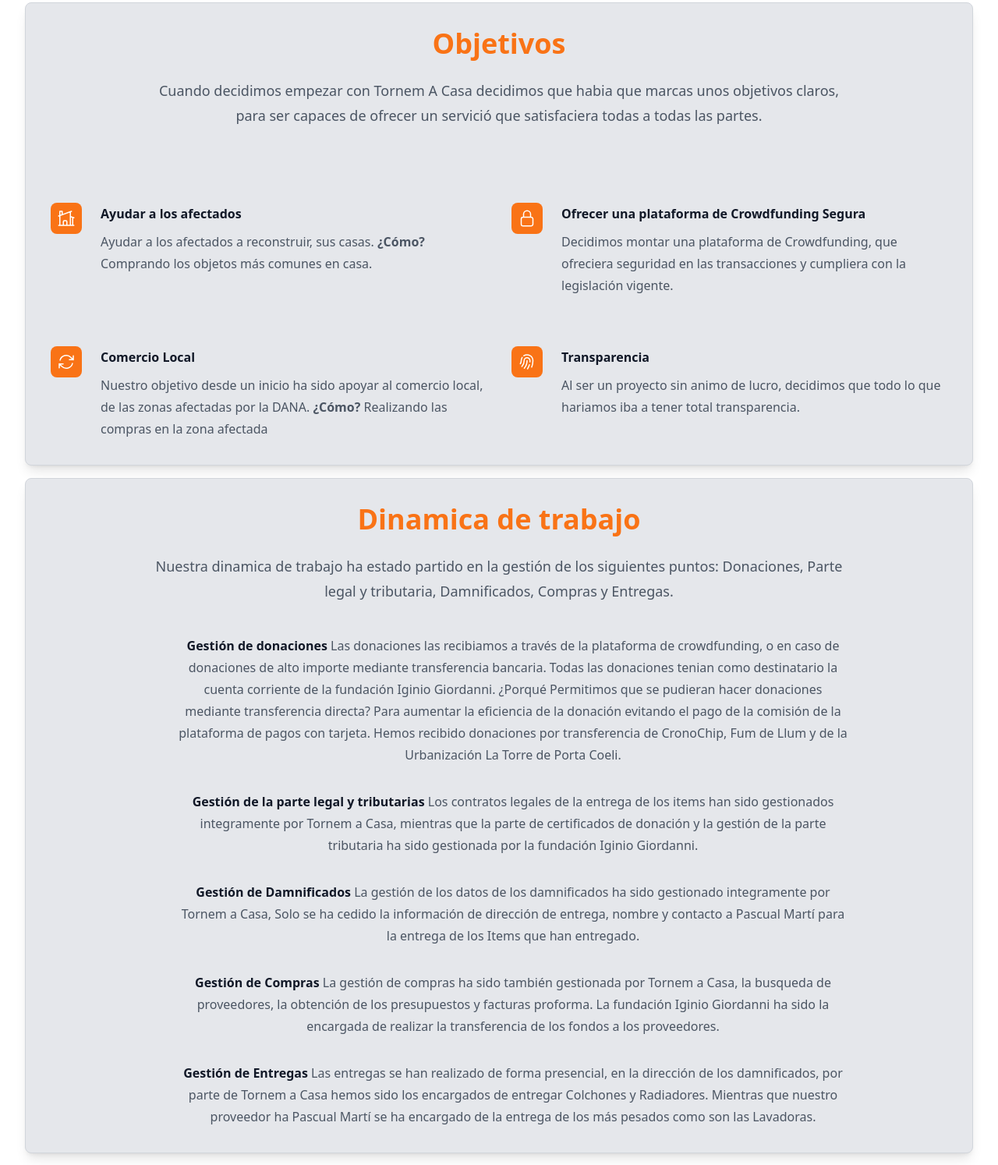
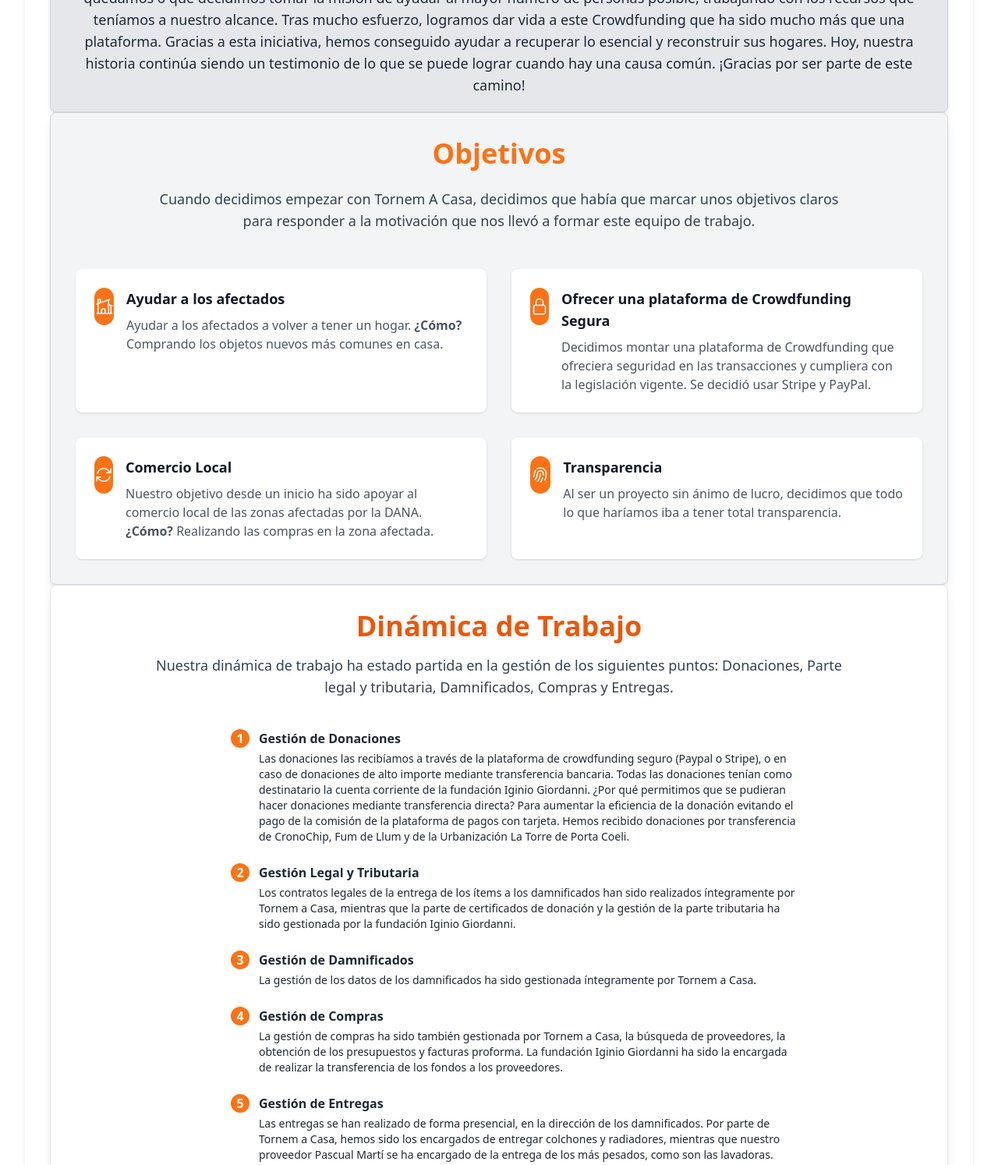
Before and after one commit to fbponz/TornemACasa, an Astro site: page / in a window 1280 px wide. Shown: the part 629-2123 px from the top of the page at 78% size. Built offline with nearby package versions, Linux system fonts and the light colour scheme; Astro itself is replaced by a stand-in of ours.

```diff
--- a/src/components/Content.astro
+++ b/src/components/Content.astro
@@ -7,31 +7,54 @@
 import DynamicUI from './Dynamics.astro'
 ---
 
-<div id="container">
+<div id="container" class="bg-white text-gray-800">
 	<main>
 		<section id="hero">
-			<section id="hero" class="flex flex-col gap-4 mx-8 my-4">
+			<section class="flex flex-col gap-6 mx-8 my-8">
+				<!-- Mensaje de Cierre -->
+					<div class="mb-8 bg-yellow-100 border-l-8 border-yellow-500 p-8 rounded-lg shadow-lg text-gray-900">
+						<h1 class="text-6xl font-bold text-yellow-600 mb-4 text-center">
+							Mensaje Cierre
+						</h1>
+					<p class="text-lg leading-relaxed text-center">
+						Tornem a Casa ha decidido cesar sus actividades. Queremos agradecer a todos los que nos han apoyado,
+						por ellos y la transparencia que siempre hemos querido ofreceros, aquí está la información de las diferentes
+						campañas y las empresas que han colaborado.
+					</p>
+				</div>
+
+				<!-- Historia -->
+				<div class="bg-white p-8 rounded-lg shadow-md text-gray-800">
 				<SectionUI
-					title="Mensaje Cierre"
-					text="Tornem a Casa, ha decidido cesar sus actividades. Queremos agradecer a todos los que nos han apoyado, por ellos y la transparencia que siempre hemos querido ofreceros, aquí está la información de las diferentes campañas y las empresas que han colaborado."
-					class="mb-4 bg-yellow-200 border-l-4 border-yellow-600 p-4 rounded-lg shadow-lg text-gray-800"
+					title="Nuestra Historia"
+					text="Tornem a Casa nació de un evento organizado por GuruWalk. Se hizo una llamada publica cuyo objetivo era unir mentes creativas y solidarias para desarrollar soluciones tecnológicas que pudieran ayudar a los afectados por la DANA. En aquel evento. Nos reunimos un grupo diverso de 40 personas llenas de ideas y compromiso. Con el tiempo, este equipo se transformó y, finalmente, quedamos 6 que decidimos tomar la misión de ayudar al mayor número de personas posible, trabajando con los recursos que teníamos a nuestro alcance. Tras mucho esfuerzo, logramos dar vida a este Crowdfunding que ha sido mucho más que una plataforma. Gracias a esta iniciativa, hemos conseguido ayudar a recuperar lo esencial y reconstruir sus hogares. Hoy, nuestra historia continúa siendo un testimonio de lo que se puede lograr cuando hay una causa común. ¡Gracias por ser parte de este camino!"
+				>
+				</SectionUI>
+
+				<!-- Objetivos -->
+				<ObjectiveUI title="Objetivos" />
+
+				<!-- Dinámica de Trabajo -->
+				<DynamicUI
+					title="Dinámica de Trabajo"
+					description="Nuestra dinámica de trabajo ha estado partida en la gestión de los siguientes puntos: Donaciones, Parte legal y tributaria, Damnificados, Compras y Entregas."
+					donations="Las donaciones las recibíamos a través de la plataforma de crowdfunding seguro (Paypal o Stripe), o en caso de donaciones de alto importe mediante transferencia bancaria. Todas las donaciones tenían como destinatario la cuenta corriente de la fundación Iginio Giordanni. ¿Por qué permitimos que se pudieran hacer donaciones mediante transferencia directa? Para aumentar la eficiencia de la donación evitando el pago de la comisión de la plataforma de pagos con tarjeta. Hemos recibido donaciones por transferencia de CronoChip, Fum de Llum y de la Urbanización La Torre de Porta Coeli."
+					legal="Los contratos legales de la entrega de los ítems a los damnificados han sido realizados íntegramente por Tornem a Casa, mientras que la parte de certificados de donación y la gestión de la parte tributaria ha sido gestionada por la fundación Iginio Giordanni."
+					damnified="La gestión de los datos de los damnificados ha sido gestionada íntegramente por Tornem a Casa."
+					goods="La gestión de compras ha sido también gestionada por Tornem a Casa, la búsqueda de proveedores, la obtención de los presupuestos y facturas proforma. La fundación Iginio Giordanni ha sido la encargada de realizar la transferencia de los fondos a los proveedores."
+					deliveries="Las entregas se han realizado de forma presencial, en la dirección de los damnificados. Por parte de Tornem a Casa, hemos sido los encargados de entregar colchones y radiadores, mientras que nuestro proveedor Pascual Martí se ha encargado de la entrega de los más pesados, como son las lavadoras."
+					class="mb-8 bg-gray-50 p-6 rounded-lg shadow-md"
 				/>
-				<SectionUI title="Historia" text="Tornem a Casa nació de un evento Hackathon organizado por GuruWalk, donde el objetivo: Era unir mentes creativas y solidarias para desarrollar soluciones tecnológicas que pudieran ayudar a los afectados por la DANA. En aquel evento, nos reunimos un grupo diverso de 40 personas llenas de ideas y compromiso. Con el tiempo, este equipo se fue transformando, y finalmente 6 decidimos tomar la misión de ayudar al mayor número de personas posible, trabajando con los recursos que teníamos a nuestro alcance. Tras mucho esfuerzo, logramos dar vida a este Crowdfunding que ha sido mucho más que una plataforma: ha sido un faro de esperanza. Gracias a esta iniciativa, hemos conseguido ayudar a más de 30 personas a recuperar lo esencial y reconstruir sus hogares. Hoy, nuestra historia continúa siendo un testimonio de lo que se puede lograr cuando hay una causa común. ¡Gracias por ser parte de este camino!" class="mb-4" />
-				<ObjectiveUI title="Objetivos"/>
-				<DynamicUI
-					title='Dinamica de trabajo'
-					description='Nuestra dinamica de trabajo ha estado partido en la gestión de los siguientes puntos: Donaciones, Parte legal y tributaria, Damnificados, Compras y Entregas.'
-					donations='Las donaciones las recibiamos a través de la plataforma de crowdfunding, o en caso de donaciones de alto importe mediante transferencia bancaria. Todas las donaciones tenian como destinatario la cuenta corriente de la fundación Iginio Giordanni. ¿Porqué Permitimos que se pudieran hacer donaciones mediante transferencia directa? Para aumentar la eficiencia de la donación evitando el pago de la comisión de la plataforma de pagos con tarjeta. Hemos recibido donaciones por transferencia de CronoChip, Fum de Llum y de la Urbanización La Torre de Porta Coeli.'
-					legal='Los contratos legales de la entrega de los items han sido gestionados integramente por Tornem a Casa, mientras que la parte de certificados de donación y la gestión de la parte tributaria ha sido gestionada por la fundación Iginio Giordanni.'
-					damnified='La gestión de los datos de los damnificados ha sido gestionado integramente por Tornem a Casa, Solo se ha cedido la información de dirección de entrega, nombre y contacto a Pascual Martí para la entrega de los Items que han entregado.'
-					goods='La gestión de compras ha sido también gestionada por Tornem a Casa, la busqueda de proveedores, la obtención de los presupuestos y facturas proforma. La fundación Iginio Giordanni ha sido la encargada de realizar la transferencia de los fondos a los proveedores.'
-					deliveries='Las entregas se han realizado de forma presencial, en la dirección de los damnificados, por parte de Tornem a Casa hemos sido los encargados de entregar Colchones y Radiadores. Mientras que nuestro proveedor ha Pascual Martí se ha encargado de la entrega de los más pesados como son las Lavadoras.'
-				/>
-				<CampaignUI />
-				<SuccessUI title="Logros"/>
-				<PartnersUI />
+
+				<!-- Campañas -->
+				<CampaignUI class="mb-8" />
+
+				<!-- Logros -->
+				<SuccessUI title="Logros" class="mb-8" />
+
+				<!-- Partners -->
+				<PartnersUI class="mb-8" />
 			</section>
 		</section>
 	</main>
-
 </div>
--- a/src/components/Dynamics.astro
+++ b/src/components/Dynamics.astro
@@ -1,52 +1,55 @@
 ---
-interface Props {
-    title: string;
-    description: string;
-    donations: string;
-    legal: string;
-    damnified: string;
-    goods: string;
-    deliveries: string;
-}
+const {
+  title = "Título por defecto",
+  description = "Descripción no disponible",
+  donations = "Sin datos de donaciones",
+  legal = "Sin datos legales",
+  damnified = "Sin damnificados registrados",
+  goods = "Sin bienes adquiridos",
+  deliveries = "Sin entregas registradas"
+} = Astro.props;
+---
 
-const { title, description, donations, legal, damnified, goods, deliveries } = Astro.props;
----
-<div class="w-full p-8 rounded-lg overflow-hidden bg-gray-200 border border-gray-300 shadow-lg">
-    <div class="mx-auto max-w-4xl lg:text-center">
-        <div class="mx-auto max-w-4xl lg:text-center">
-            <h1 class="text-4xl font-bold text-orange-500">{title}</h1>
+<div class="w-full p-8 rounded-lg bg-white border border-gray-200 shadow-lg">
+    <div class="mx-auto max-w-4xl text-center">
+        <h1 class="text-4xl font-bold text-orange-600">{title}</h1>
+        <p class="mt-4 text-lg text-gray-700">{description}</p>
     </div>
-        <p class="mt-6 text-lg/8 text-gray-600">{description}</p>
-        <dl class="mt-10 max-w-xl space-y-8 text-base/7 text-gray-600 lg:max-w-none">
-            <div class="relative pl-9">
-                <dt class="inline font-semibold text-gray-900">
-                Gestión de donaciones
+    <dl class="mt-10 max-w-3xl mx-auto space-y-6 text-gray-800">
+        <div class="relative pl-10">
+            <dt class="flex items-start font-semibold">
+                <span class="w-6 h-6 mr-3 flex items-center justify-center bg-orange-500 text-white rounded-full font-bold">1</span>
+                Gestión de Donaciones
             </dt>
-                <dd class="inline">{donations}</dd>
+            <dd class="mt-1 ml-9 text-sm">{donations}</dd>
         </div>
-            <div class="relative pl-9">
-                <dt class="inline font-semibold text-gray-900">
-                Gestión de la parte legal y tributarias
+        <div class="relative pl-10">
+            <dt class="flex items-start font-semibold">
+                <span class="w-6 h-6 mr-3 flex items-center justify-center bg-orange-500 text-white rounded-full font-bold">2</span>
+                Gestión Legal y Tributaria
             </dt>
-                <dd class="inline">{legal}</dd>
+            <dd class="mt-1 ml-9 text-sm">{legal}</dd>
         </div>
-            <div class="relative pl-9">
-                <dt class="inline font-semibold text-gray-900">
+        <div class="relative pl-10">
+            <dt class="flex items-start font-semibold">
+                <span class="w-6 h-6 mr-3 flex items-center justify-center bg-orange-500 text-white rounded-full font-bold">3</span>
                 Gestión de Damnificados
             </dt>
-                <dd class="inline">{damnified}</dd>
+            <dd class="mt-1 ml-9 text-sm">{damnified}</dd>
         </div>
-            <div class="relative pl-9">
-                <dt class="inline font-semibold text-gray-900">
+        <div class="relative pl-10">
+            <dt class="flex items-start font-semibold">
+                <span class="w-6 h-6 mr-3 flex items-center justify-center bg-orange-500 text-white rounded-full font-bold">4</span>
                 Gestión de Compras
             </dt>
-                <dd class="inline">{goods}</dd>
+            <dd class="mt-1 ml-9 text-sm">{goods}</dd>
         </div>
-            <div class="relative pl-9">
-                <dt class="inline font-semibold text-gray-900">
+        <div class="relative pl-10">
+            <dt class="flex items-start font-semibold">
+                <span class="w-6 h-6 mr-3 flex items-center justify-center bg-orange-500 text-white rounded-full font-bold">5</span>
                 Gestión de Entregas
             </dt>
-                <dd class="inline">{deliveries}</dd>
+            <dd class="mt-1 ml-9 text-sm">{deliveries}</dd>
         </div>
     </dl>
-</div></div>
+</div>
--- a/src/components/Objetive.astro
+++ b/src/components/Objetive.astro
@@ -1,57 +1,76 @@
 ---
-const {title} = Astro.props;
+const { title } = Astro.props;
 ---
-<div class="w-full p-8 rounded-lg overflow-hidden bg-gray-200 border border-gray-300 shadow-lg">
-  <div class="mx-auto max-w-4xl lg:text-center">
+
+<div class="w-full p-8 rounded-lg bg-gray-100 border border-gray-300 shadow-lg">
+  <!-- Título -->
+  <div class="mx-auto max-w-4xl text-center">
     <h1 class="text-4xl font-bold text-orange-500">{title}</h1>
-    <p class="mt-6 text-lg/8 text-gray-600">Cuando decidimos empezar con Tornem A Casa decidimos que habia que marcas unos objetivos claros, para ser capaces de ofrecer un servició que satisfaciera todas a todas las partes.</p>
+    <p class="mt-6 text-lg text-gray-700">
+      Cuando decidimos empezar con Tornem A Casa, decidimos que había que marcar unos objetivos claros para responder a la motivación que nos llevó a formar este equipo de trabajo.
+    </p>
   </div>
-  <div class="mx-auto mt-16 w-full sm:mt-20 lg:mt-24">
-    <dl class="grid grid-cols-1 gap-x-8 gap-y-10 lg:grid-cols-2 lg:gap-y-16">
-      <div class="relative pl-16">
-        <dt class="text-base/7 font-semibold text-gray-900">
-          <div class="absolute top-0 left-0 flex size-10 items-center justify-center rounded-lg bg-orange-500">
-            <svg class="size-6 text-white" fill="none" viewBox="0 0 24 24" stroke-width="1.5" stroke="currentColor" aria-hidden="true" data-slot="icon">
+
+  <!-- Objetivos -->
+  <div class="mt-12 grid grid-cols-1 gap-8 lg:grid-cols-2">
+    <!-- Objetivo 1 -->
+    <div class="flex items-start bg-white rounded-lg shadow p-6">
+      <div class="flex h-12 w-12 items-center justify-center rounded-full bg-orange-500">
+        <svg class="h-6 w-6 text-white" fill="none" viewBox="0 0 24 24" stroke-width="1.5" stroke="currentColor" aria-hidden="true">
           <path stroke-linecap="round" stroke-linejoin="round" d="M8.25 21v-4.875c0-.621.504-1.125 1.125-1.125h2.25c.621 0 1.125.504 1.125 1.125V21m0 0h4.5V3.545M12.75 21h7.5V10.75M2.25 21h1.5m18 0h-18M2.25 9l4.5-1.636M18.75 3l-1.5.545m0 6.205 3 1m1.5.5-1.5-.5M6.75 7.364V3h-3v18m3-13.636 10.5-3.819" />
         </svg>
       </div>
-          Ayudar a los afectados
-        </dt>
-        <dd class="mt-2 text-base/7 text-gray-600">Ayudar a los afectados a reconstruir, sus casas. <strong>¿Cómo?</strong> Comprando los objetos más comunes en casa.</dd>
+      <div class="ml-4">
+        <h3 class="text-lg font-semibold text-gray-900">Ayudar a los afectados</h3>
+        <p class="mt-2 text-base text-gray-600">
+          Ayudar a los afectados a volver a tener un hogar. <strong>¿Cómo?</strong> Comprando los objetos nuevos más comunes en casa.
+        </p>
       </div>
-      <div class="relative pl-16">
-        <dt class="text-base/7 font-semibold text-gray-900">
-          <div class="absolute top-0 left-0 flex size-10 items-center justify-center rounded-lg bg-orange-500">
-            <svg class="size-6 text-white" fill="none" viewBox="0 0 24 24" stroke-width="1.5" stroke="currentColor" aria-hidden="true" data-slot="icon">
+    </div>
+
+    <!-- Objetivo 2 -->
+    <div class="flex items-start bg-white rounded-lg shadow p-6">
+      <div class="flex h-12 w-12 items-center justify-center rounded-full bg-orange-500">
+        <svg class="h-6 w-6 text-white" fill="none" viewBox="0 0 24 24" stroke-width="1.5" stroke="currentColor" aria-hidden="true">
           <path stroke-linecap="round" stroke-linejoin="round" d="M16.5 10.5V6.75a4.5 4.5 0 1 0-9 0v3.75m-.75 11.25h10.5a2.25 2.25 0 0 0 2.25-2.25v-6.75a2.25 2.25 0 0 0-2.25-2.25H6.75a2.25 2.25 0 0 0-2.25 2.25v6.75a2.25 2.25 0 0 0 2.25 2.25Z" />
         </svg>
       </div>
-          Ofrecer una plataforma de Crowdfunding Segura
-        </dt>
-        <dd class="mt-2 text-base/7 text-gray-600">Decidimos montar una plataforma de Crowdfunding, que ofreciera seguridad en las transacciones y cumpliera con la legislación vigente.</dd>
+      <div class="ml-4">
+        <h3 class="text-lg font-semibold text-gray-900">Ofrecer una plataforma de Crowdfunding Segura</h3>
+        <p class="mt-2 text-base text-gray-600">
+          Decidimos montar una plataforma de Crowdfunding que ofreciera seguridad en las transacciones y cumpliera con la legislación vigente. Se decidió usar Stripe y PayPal.
+        </p>
       </div>
-      <div class="relative pl-16">
-        <dt class="text-base/7 font-semibold text-gray-900">
-          <div class="absolute top-0 left-0 flex size-10 items-center justify-center rounded-lg bg-orange-500">
-            <svg class="size-6 text-white" fill="none" viewBox="0 0 24 24" stroke-width="1.5" stroke="currentColor" aria-hidden="true" data-slot="icon">
+    </div>
+
+    <!-- Objetivo 3 -->
+    <div class="flex items-start bg-white rounded-lg shadow p-6">
+      <div class="flex h-12 w-12 items-center justify-center rounded-full bg-orange-500">
+        <svg class="h-6 w-6 text-white" fill="none" viewBox="0 0 24 24" stroke-width="1.5" stroke="currentColor" aria-hidden="true">
           <path stroke-linecap="round" stroke-linejoin="round" d="M16.023 9.348h4.992v-.001M2.985 19.644v-4.992m0 0h4.992m-4.993 0 3.181 3.183a8.25 8.25 0 0 0 13.803-3.7M4.031 9.865a8.25 8.25 0 0 1 13.803-3.7l3.181 3.182m0-4.991v4.99" />
         </svg>
       </div>
-          Comercio Local
-        </dt>
-        <dd class="mt-2 text-base/7 text-gray-600">Nuestro objetivo desde un inicio ha sido apoyar al comercio local, de las zonas afectadas por la DANA. <strong>¿Cómo?</strong> Realizando las compras en la zona afectada</dd>
+      <div class="ml-4">
+        <h3 class="text-lg font-semibold text-gray-900">Comercio Local</h3>
+        <p class="mt-2 text-base text-gray-600">
+          Nuestro objetivo desde un inicio ha sido apoyar al comercio local de las zonas afectadas por la DANA. <strong>¿Cómo?</strong> Realizando las compras en la zona afectada.
+        </p>
       </div>
-      <div class="relative pl-16">
-        <dt class="text-base/7 font-semibold text-gray-900">
-          <div class="absolute top-0 left-0 flex size-10 items-center justify-center rounded-lg bg-orange-500">
-            <svg class="size-6 text-white" fill="none" viewBox="0 0 24 24" stroke-width="1.5" stroke="currentColor" aria-hidden="true" data-slot="icon">
+    </div>
+
+    <!-- Objetivo 4 -->
+    <div class="flex items-start bg-white rounded-lg shadow p-6">
+      <div class="flex h-12 w-12 items-center justify-center rounded-full bg-orange-500">
+        <svg class="h-6 w-6 text-white" fill="none" viewBox="0 0 24 24" stroke-width="1.5" stroke="currentColor" aria-hidden="true">
           <path stroke-linecap="round" stroke-linejoin="round" d="M7.864 4.243A7.5 7.5 0 0 1 19.5 10.5c0 2.92-.556 5.709-1.568 8.268M5.742 6.364A7.465 7.465 0 0 0 4.5 10.5a7.464 7.464 0 0 1-1.15 3.993m1.989 3.559A11.209 11.209 0 0 0 8.25 10.5a3.75 3.75 0 1 1 7.5 0c0 .527-.021 1.049-.064 1.565M12 10.5a14.94 14.94 0 0 1-3.6 9.75m6.633-4.596a18.666 18.666 0 0 1-2.485 5.33" />
         </svg>
       </div>
-          Transparencia
-        </dt>
-        <dd class="mt-2 text-base/7 text-gray-600">Al ser un proyecto sin animo de lucro, decidimos que todo lo que hariamos iba a tener total transparencia.</dd>
-      </div>
-    </dl>
+      <div class="ml-4">
+        <h3 class="text-lg font-semibold text-gray-900">Transparencia</h3>
+        <p class="mt-2 text-base text-gray-600">
+          Al ser un proyecto sin ánimo de lucro, decidimos que todo lo que haríamos iba a tener total transparencia.
+        </p>
       </div>
     </div>
+  </div>
+</div>
```
Also changed, not shown: package.json (+7 -1 lines), src/components/Success.astro (+35 -21 lines), 2 other files. Lines whose indentation alone changed are shown as unchanged.
